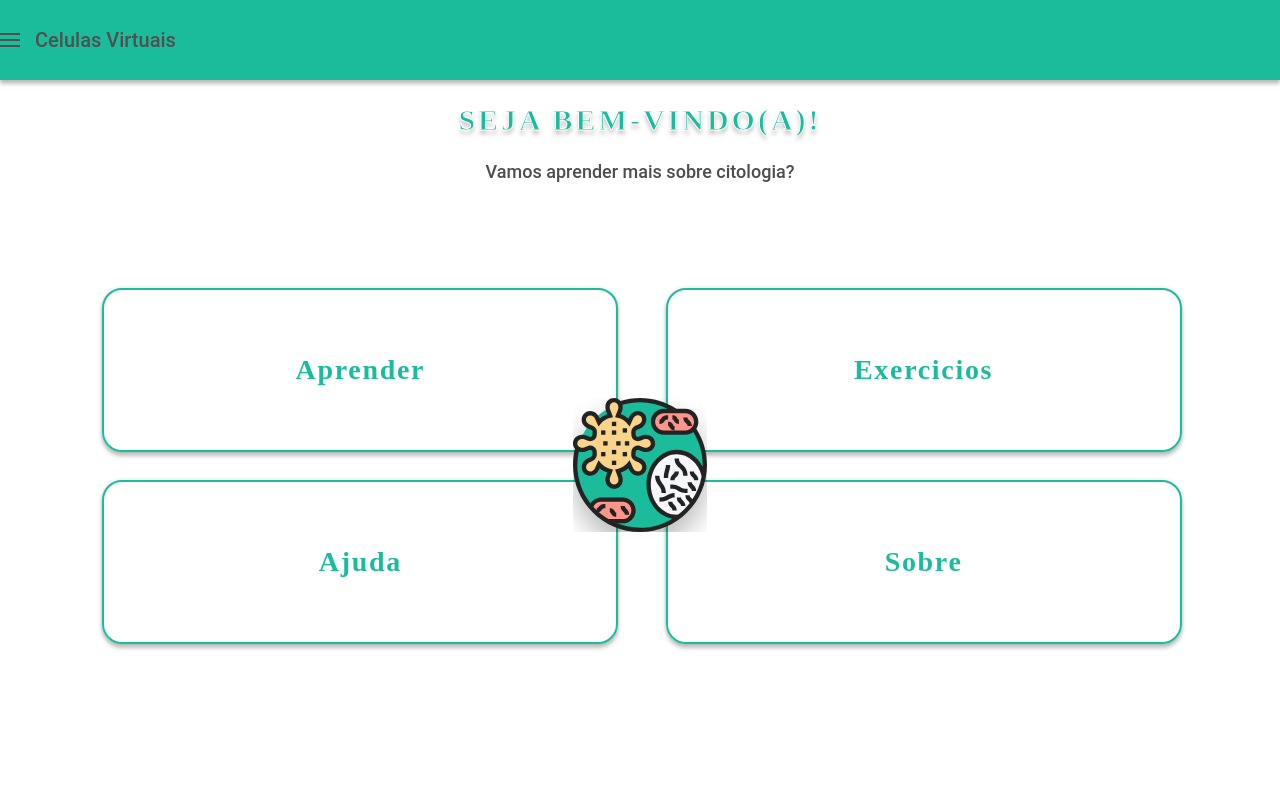
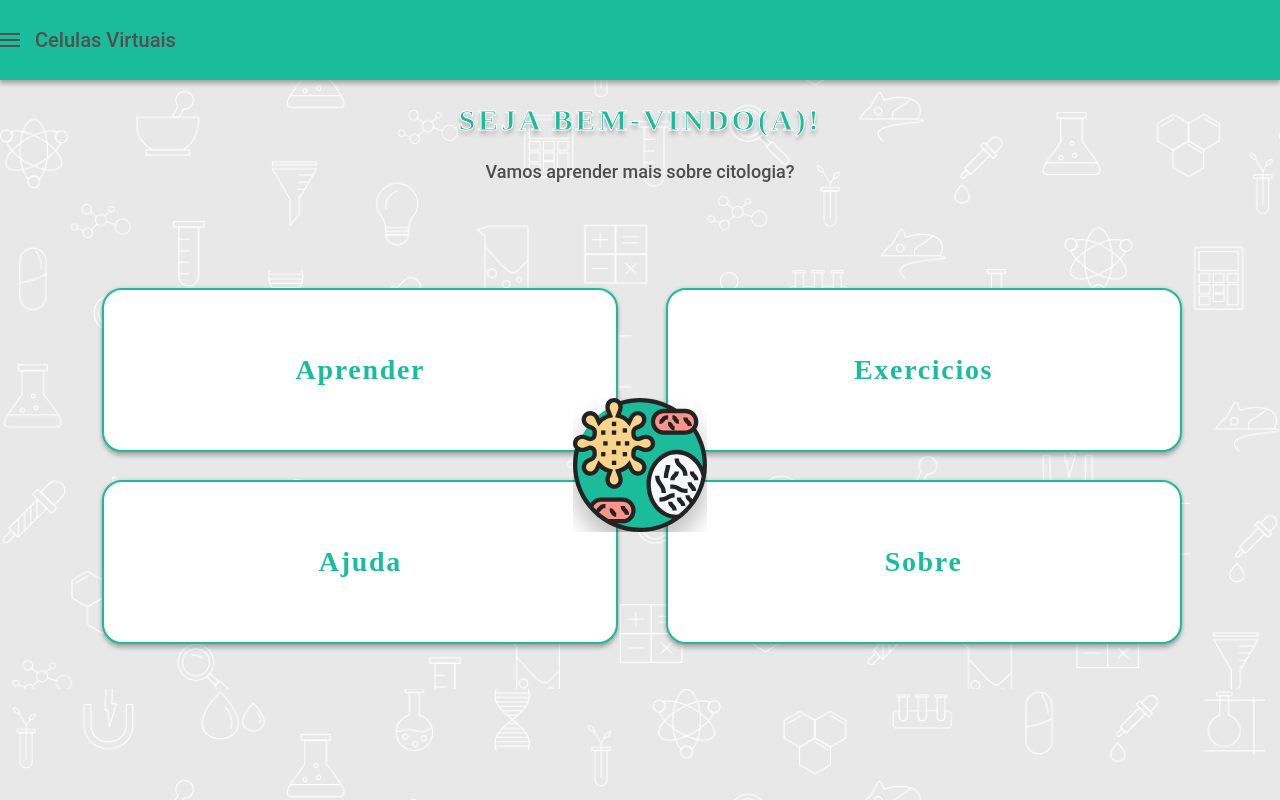
Before and after one commit to marcosdefina/celulas-virtuais-bk, an Angular app: page / in a window 1280 px wide. Built offline with nearby package versions, Linux system fonts and the light colour scheme.

Commit message:
adding background

```diff
--- a/src/app/app.component.css
+++ b/src/app/app.component.css
@@ -15,7 +15,3 @@
 .uk-navbar-toggle:hover {
   color: rgb(80, 80, 80);
 }
-
-router-outlet {
-  background: url("../assets/images/icons-bg.png")
-}
--- a/src/app/subcomponents/card/card.component.css
+++ b/src/app/subcomponents/card/card.component.css
@@ -21,6 +21,7 @@
   padding: 0;
   cursor: pointer;
   border: 2px solid #1abc9c;
+  background: white;
   border-radius: 20px;
   height: 100%;
   width: 100%;
--- a/src/index.html
+++ b/src/index.html
@@ -1,5 +1,5 @@
 <!doctype html>
-<html lang="en">
+<html lang="en" style="background: url('/assets/images/icons-bg.png') #E8E8E8; ">
 <head>
   <meta charset="utf-8">
   <title>CelulasVirtuais</title>
```
Also changed, not shown: src/styles.css (line endings or trailing spaces).
